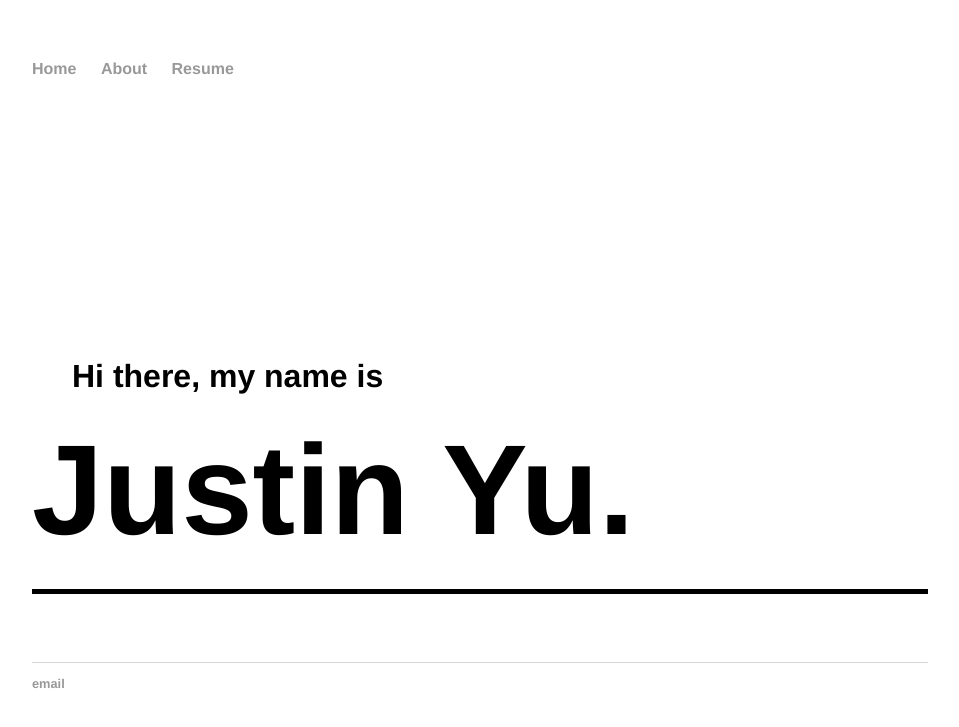
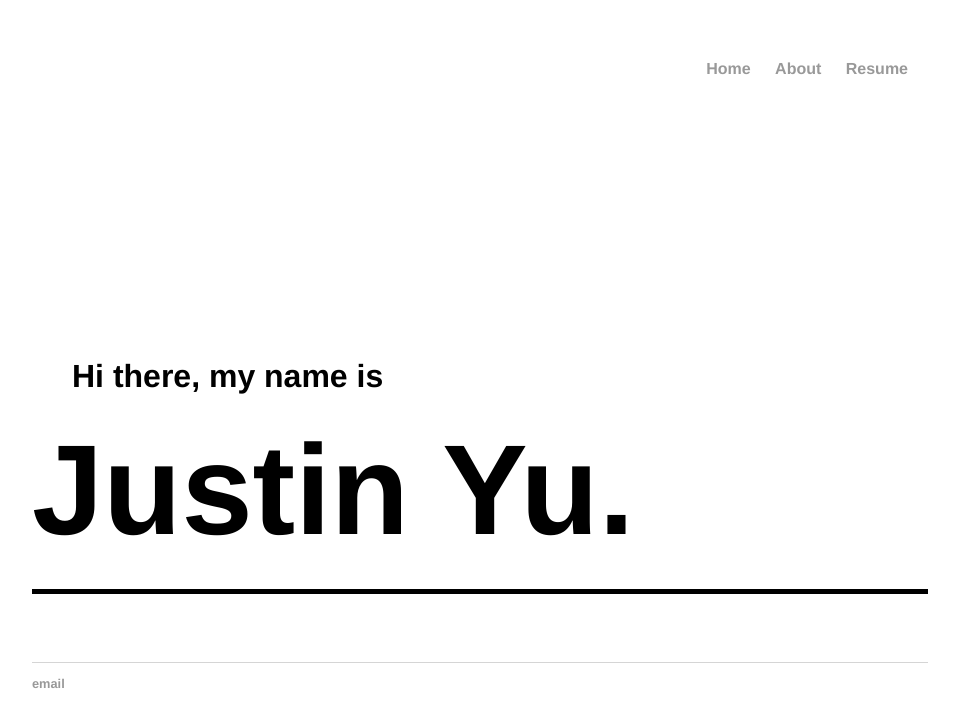
Before and after one commit to justinjelly/justinjelly.github.io, a Jekyll site: the page built from index.html, in a window 1280 px wide. Shown: the top 727 px of the page, without its empty margins (160-1119 px from the left). Built offline with Jekyll 4.4.1, drawn with Linux system fonts in a browser that asks for light colours.

Commit message:
Update default.html

```diff
--- a/_layouts/default.html
+++ b/_layouts/default.html
@@ -7,7 +7,7 @@
 		</head>
 		<body>
 			<nav>
-	    		<ul>
+	    		<ul style="text-align: right;">
 	        		<li><a href="/">Home</a></li>
 		        	<li><a href="/about">About</a></li>
 	        		<li><a href="/resume">Resume</a></li>
```
